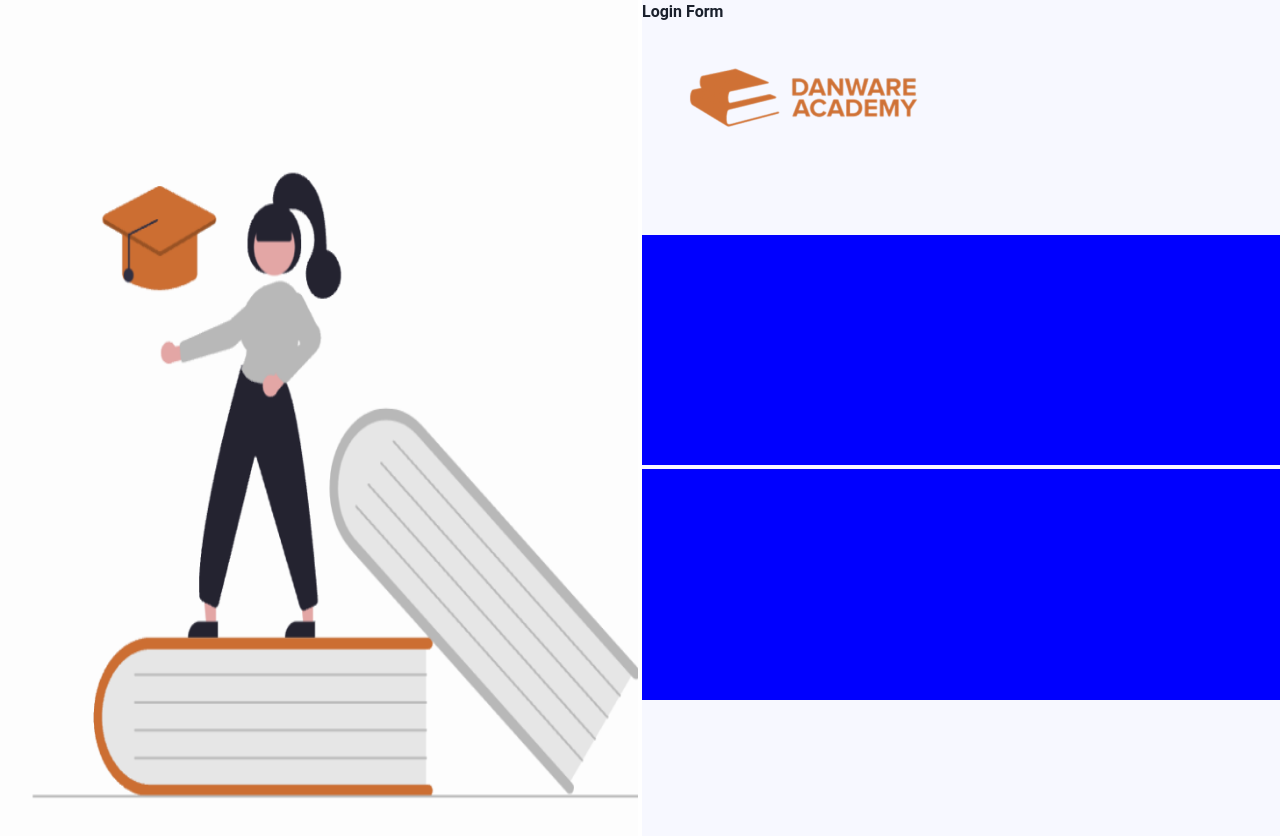
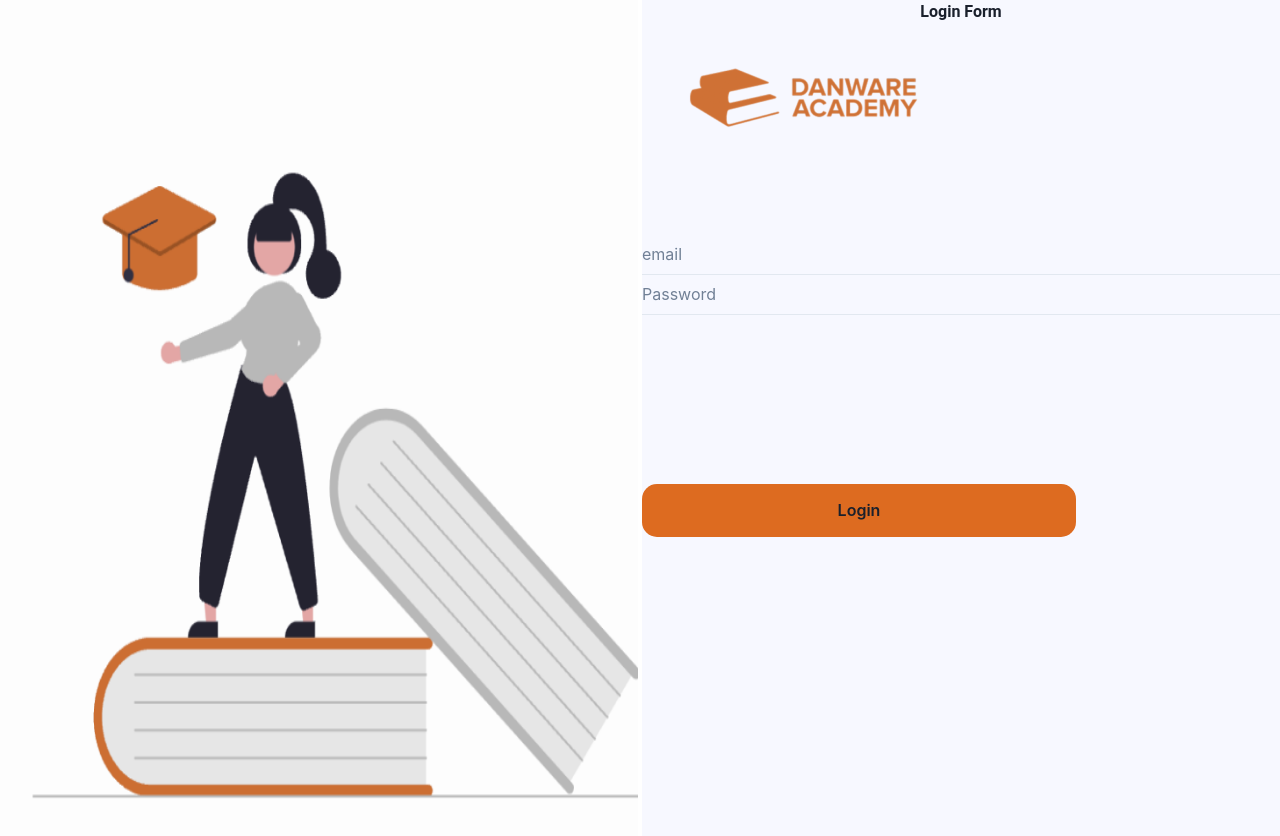
Before and after one commit to audreythando/login-react, a React (Create React App) app: page /login in a window 1280 px wide. Shown: the top 836 px of the page. Built offline with nearby package versions, Linux system fonts and the light colour scheme.

Commit message:
configure layout using chakra grid

```diff
--- a/src/components/Login/Login.tsx
+++ b/src/components/Login/Login.tsx
@@ -11,7 +11,8 @@ import {
   Square,
   SimpleGrid,
   GridItem,
-  Grid
+  Grid,
+  Center,
 } from '@chakra-ui/react'
 import Details from '../Details/Details';
 
@@ -38,29 +39,49 @@ function Form() {
     <SimpleGrid columns={2} spacing={1}>
 
       <Box  >
-  <Image src='./Images/picture.png' alt='picture 'height='1000px' />
+
+        <Image src='./Images/picture.png' alt='picture ' height='1000px' />
+
       </Box>
 
-  <Box  bg='#F7F8FF' height='100%'>
-  <Grid   h='700px'
+
+
+      <Box bg='#F7F8FF' height='100%'>
+        <Grid h='700px'
           templateRows='repeat(3, 1fr)'
           templateColumns='repeat(5, 1fr)'
           gap={1}
         >
+
           <GridItem colSpan={6} >
-
+          <Center>
             <Heading
               fontFamily={'Roboto'} fontWeight={'700'}
-        size={'30px'}  letterSpacing={'15%'}>
+              size={'30px'} letterSpacing={'15%'}>
               Login Form
             </Heading>
+            </Center>
 
-       <Image src='./Images/logo.png' alt='logo' mb={'250px'} width={'313px'} height={'158px'} position={'absolute'} />
+            <Image src='./Images/logo.png' alt='logo' mb={'250px'} width={'313px'} height={'158px'} position='absolute'  />
+
 
           </GridItem>
 
-  <GridItem colSpan={6} bg='blue' />
-  <GridItem colSpan={6} bg='blue' />
+          <GridItem colSpan={6} >
+
+
+          <Input variant='flushed' onChange={(e: any) => changeEmailHandler(e)} placeholder='email' value={email} />
+
+
+
+          <Input variant='flushed' onChange={(e: any) => changePasswordHandler(e)} placeholder='Password' value={password} />
+
+          </GridItem>
+
+          <GridItem colSpan={6}>
+          <Details email={email} password={password} />
+
+          </GridItem>
 
 
         </Grid>
```
Lines whose indentation alone changed are shown as unchanged.
